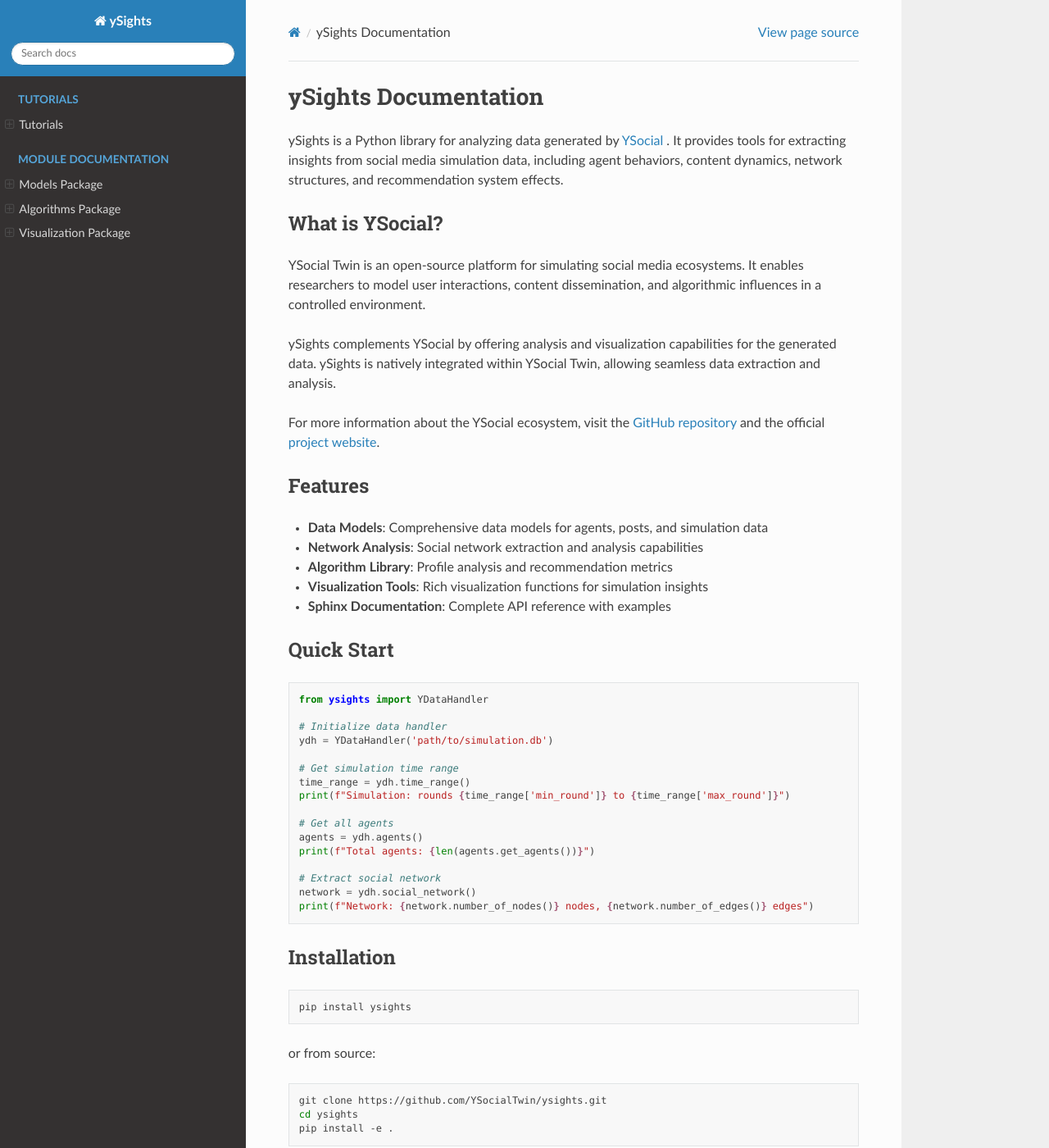
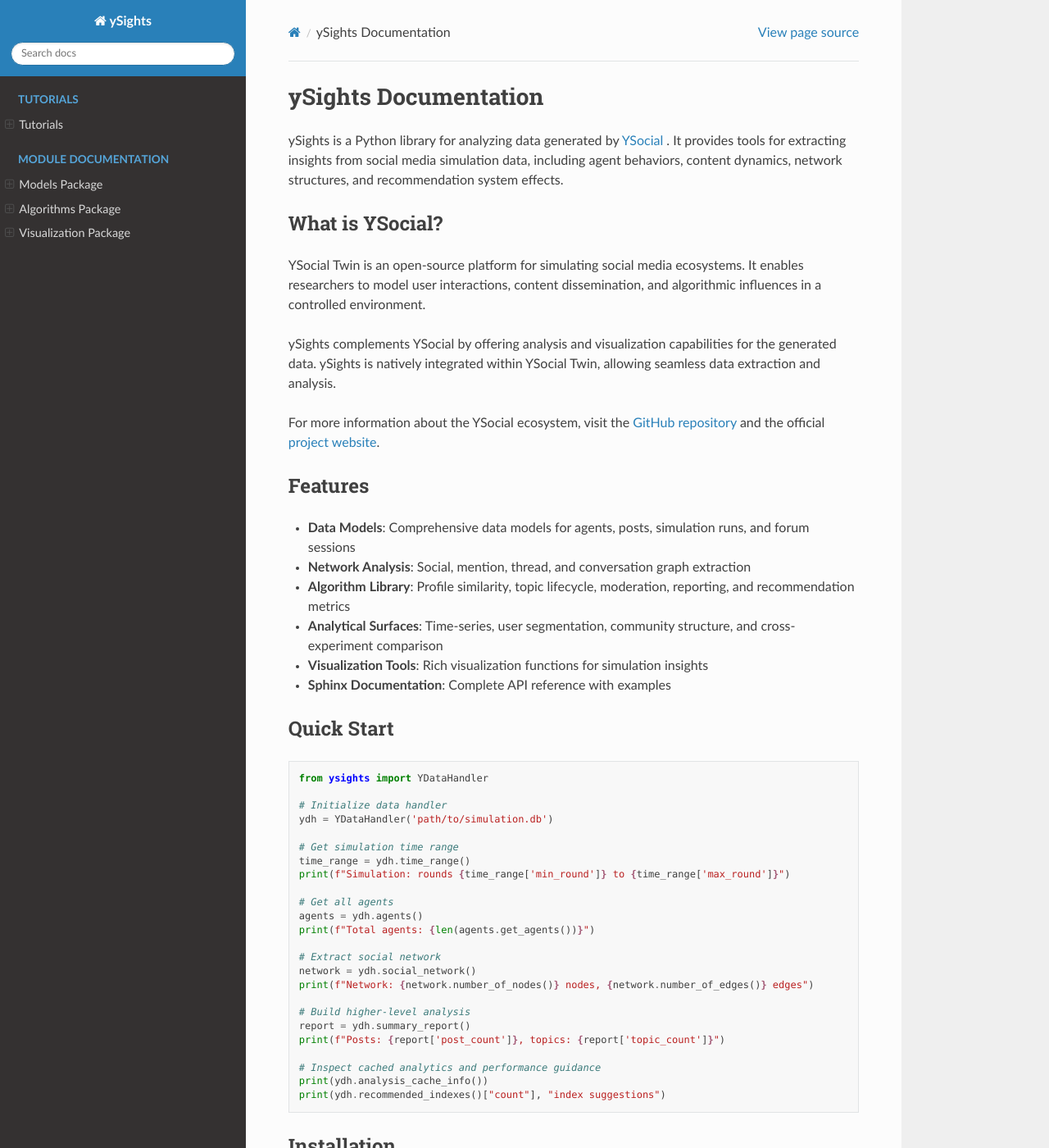
Before and after one commit to YSocialTwin/ysights, a Sphinx documentation site: the page built from docs/source/index.rst, in a window 1280 px wide and 1400 px high. Shown: the whole window at 82% size. Built offline with Sphinx 7.4.7 and the Read the Docs theme 3.1.0, drawn with Linux system fonts in a browser that asks for light colours; pages that are not in the unit, such as notebooks, are missing from menus; some of the changed text lies outside the part shown.

Commit message:
Refresh docs for new analytics surfaces

```diff
--- a/docs/source/index.rst
+++ b/docs/source/index.rst
@@ -20,9 +20,10 @@
 Features
 --------
 
-* **Data Models**: Comprehensive data models for agents, posts, and simulation data
-* **Network Analysis**: Social network extraction and analysis capabilities
-* **Algorithm Library**: Profile analysis and recommendation metrics
+* **Data Models**: Comprehensive data models for agents, posts, simulation runs, and forum sessions
+* **Network Analysis**: Social, mention, thread, and conversation graph extraction
+* **Algorithm Library**: Profile similarity, topic lifecycle, moderation, reporting, and recommendation metrics
+* **Analytical Surfaces**: Time-series, user segmentation, community structure, and cross-experiment comparison
 * **Visualization Tools**: Rich visualization functions for simulation insights
 * **Sphinx Documentation**: Complete API reference with examples
 
@@ -47,6 +48,14 @@
     # Extract social network
     network = ydh.social_network()
     print(f"Network: {network.number_of_nodes()} nodes, {network.number_of_edges()} edges")
+
+    # Build higher-level analysis
+    report = ydh.summary_report()
+    print(f"Posts: {report['post_count']}, topics: {report['topic_count']}")
+
+    # Inspect cached analytics and performance guidance
+    print(ydh.analysis_cache_info())
+    print(ydh.recommended_indexes()["count"], "index suggestions")
 
 Installation
 ------------
```
Also changed, not shown: docs/source/modules/algorithms.rst (+10 -1 lines), docs/source/modules/models.rst (+9 -0 lines), 1 other file.
